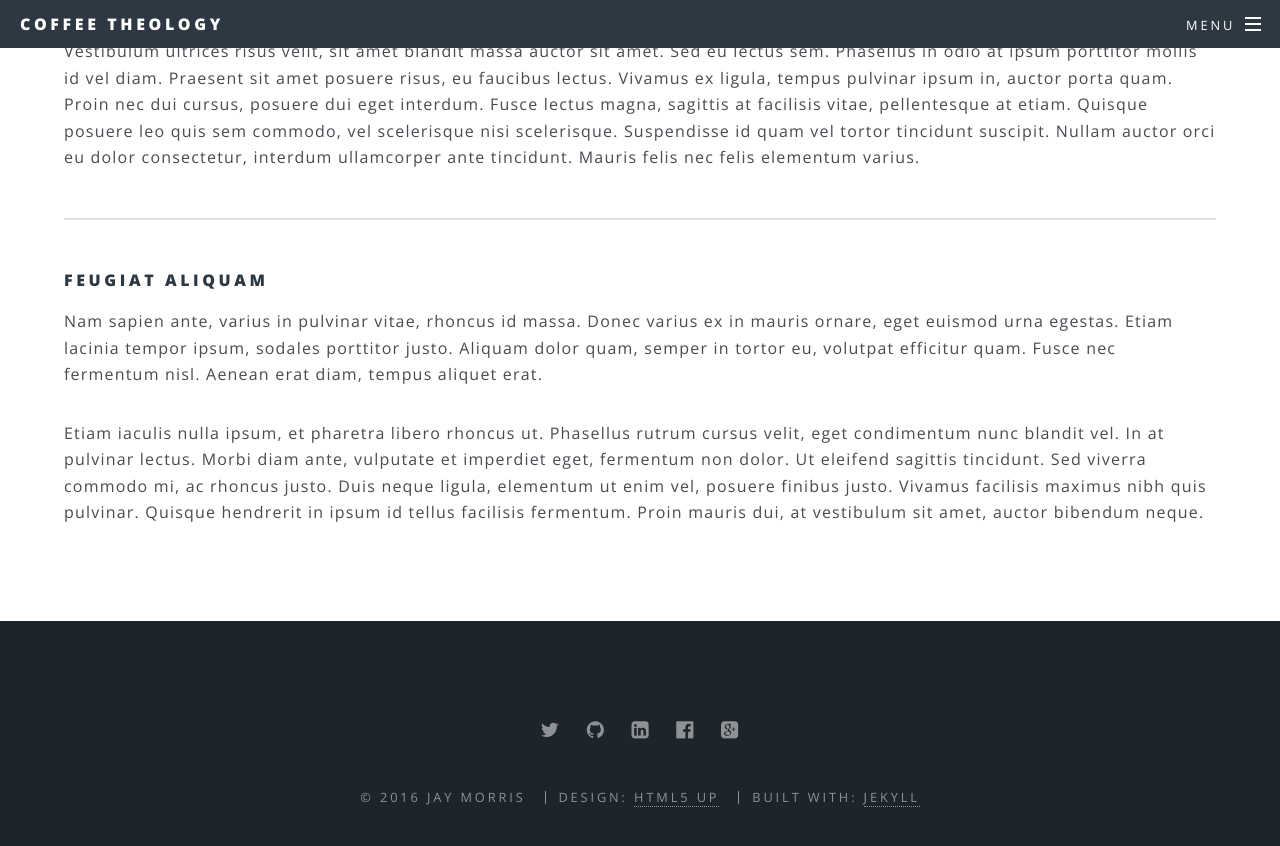
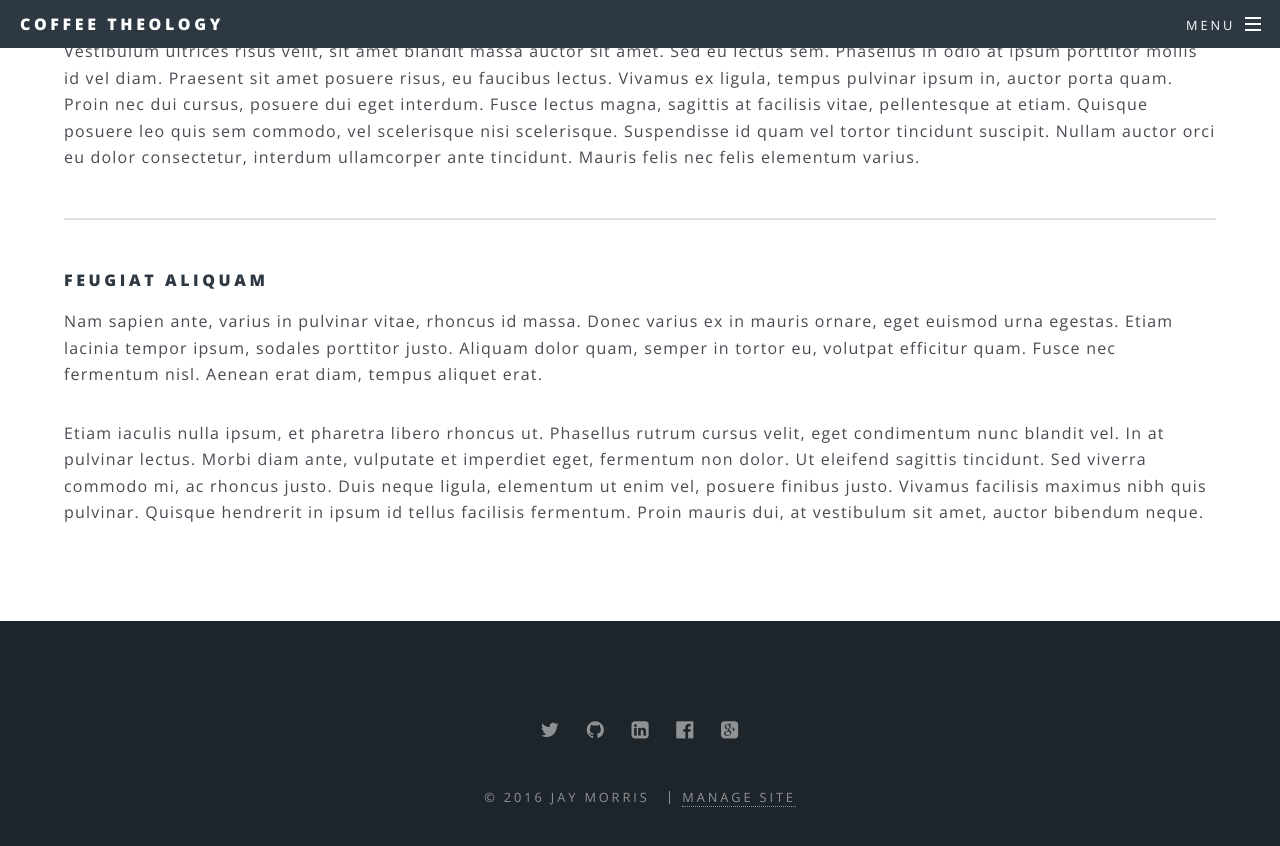
Before and after one commit to pastorryanhayden/coffeetheology.com, a Jekyll site: the page built from generic.html, in a window 1280 px wide and 900 px high, scrolled down 692 px. Shown: the top 846 px of the window. Built offline with Jekyll 4.4.1, drawn with Linux system fonts in a browser that asks for light colours.

Commit message:
testing cloud cannon editable

```diff
--- a/_includes/footer.html
+++ b/_includes/footer.html
@@ -21,7 +21,6 @@
     {% endif %}
     {{ thisyear }}
     {% if site.owner %}{{ site.owner }}{% else %}{{ site.title }}{% endif %}</li>
-    <li>Design: <a href="http://html5up.net" target="_blank">HTML5 UP</a></li>
-    <li>Built with: <a href="http://jekyllrb.com" target="_blank">Jekyll</a></li>
+    <li><a href="https://forestry.io/af30ovbzplk72a/login">Manage Site</a></li>
   </ul>
 </footer>
--- a/index.html
+++ b/index.html
@@ -4,8 +4,8 @@
 				<!-- Banner -->
 					<section id="banner">
 						<div class="inner">
-							<h2>{{ site.title }}</h2>
-							<p>{{ site.description | markdownify }}</p>
+							<h2 class="editable">Coffee Theology</h2>
+							<p class="editable">Theology • Coffee • Nuff Said</p>
 							<!-- <ul class="actions">
 								<li><a href="#" class="button special">Activate</a></li>
 							</ul> -->
```
